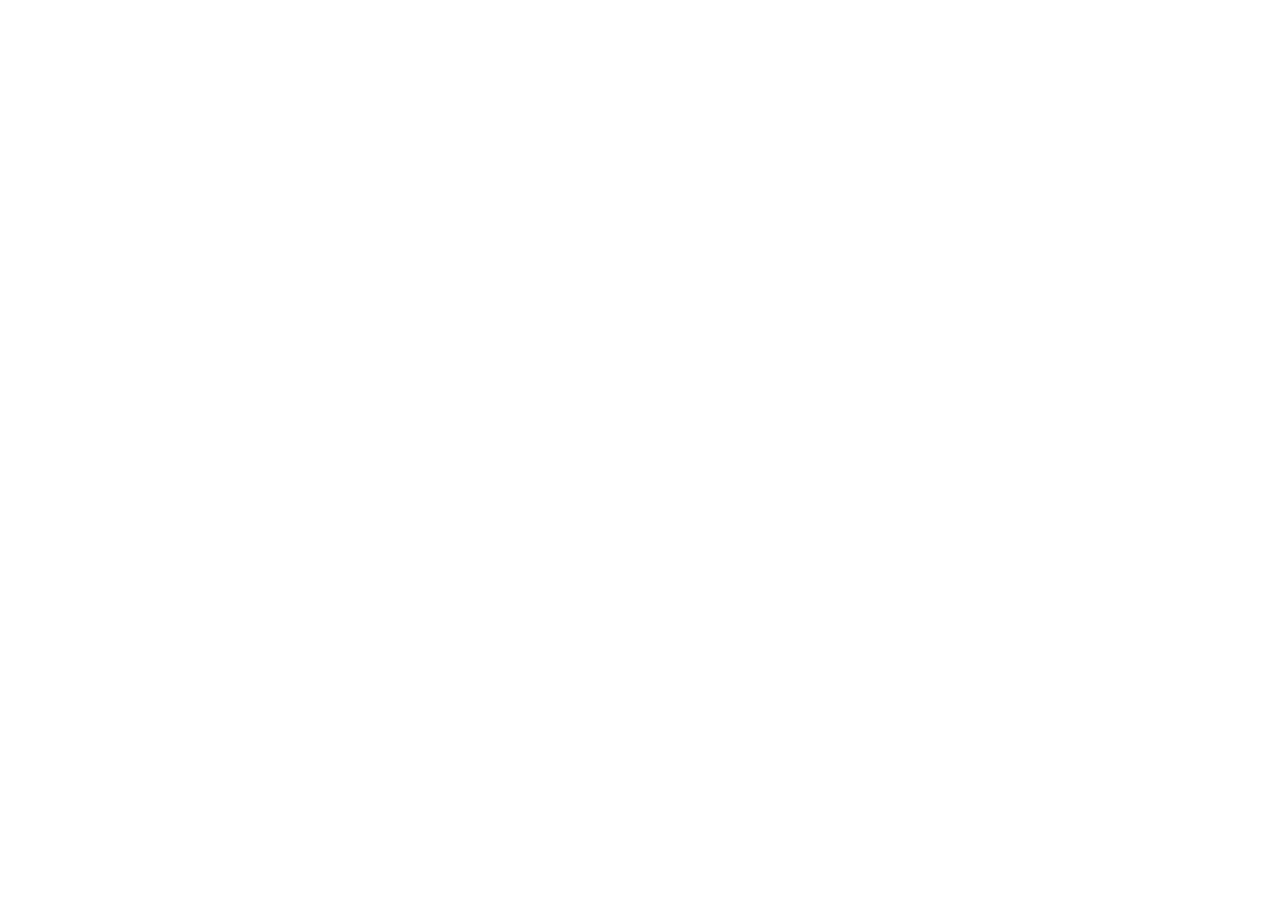
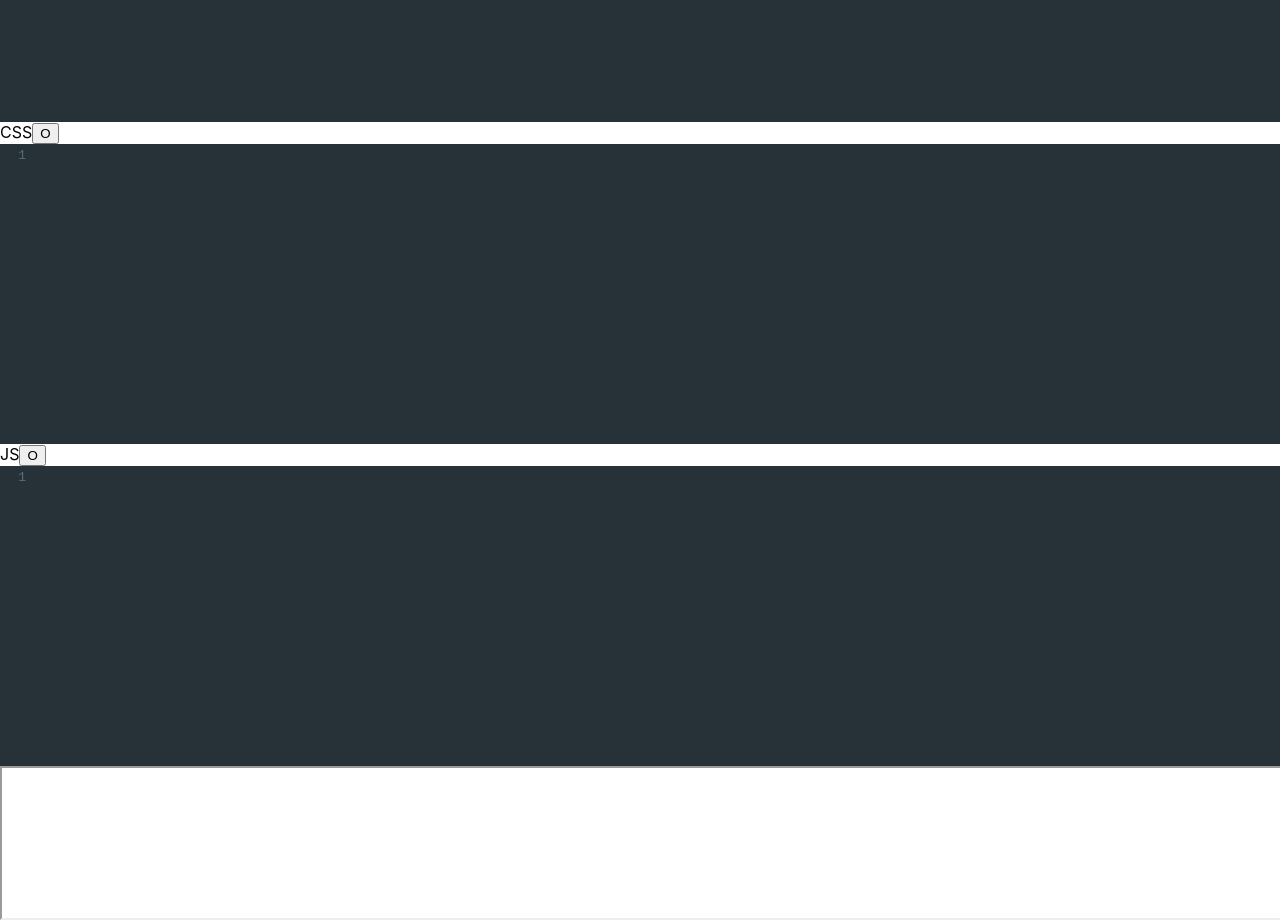
Before and after one commit to s-ashwin/Codepen, a React (Create React App) app: page / in a window 1280 px wide. Shown: the part 200-1124 px from the top of the page. Before the commit the page ends 800 px from the top, so only its background shows below. Built offline with nearby package versions, Linux system fonts and the light colour scheme.

Commit message:
added editor

```diff
--- a/src/App.js
+++ b/src/App.js
@@ -1,9 +1,28 @@
-import React from 'react';
+import React, {useState} from 'react';
+import Editor from './Components/Editor';
 
 function App() {
+
+  const[html,setHtml]=useState("");
+  const[css,setCss]=useState("");
+  const[js,setJs]=useState("");
+
   return (
     <div className="App">
-      <h1>Codepen</h1>
+      <div className= "pannel top" >
+        <Editor lang="xml" title="HTML" value={html} onChange={setHtml}></Editor>
+        <Editor lang="css" title="CSS" value={css} onChange={setCss}></Editor>
+        <Editor lang="javascript" title="JS" value={js} onChange={setJs}></Editor>
+      </div>
+
+      <div className= "pannel bottom" >
+        <iframe
+          title="output"
+          sandbox="allow-scripts"
+          width="100%"
+          height="100%"
+        />
+      </div>
     </div>
   );
 }
--- /dev/null
+++ b/src/Components/Editor.js
@@ -0,0 +1,35 @@
+import React from 'react'
+import "codemirror/lib/codemirror.css";
+import "codemirror/theme/material.css";
+import "codemirror/mode/xml/xml";
+import "codemirror/mode/javascript/javascript";
+import "codemirror/mode/css/css";
+import {Controlled} from "react-codemirror2"
+
+export default function Editor({title,lang,onChange,value}) {
+
+    function handlechange(editor,data,value){
+        onChange(value)
+    }
+
+    return (
+        <div className="editors-container">
+
+            <div className="title">
+                {title}
+                <button>O</button>
+            </div>
+
+            <Controlled onBeforeChange={handlechange}
+             value={value}
+             className="code-mirror-wrapper"
+             options={{
+                lineWrapping: true,
+                lint: true,
+                mode: lang,
+                theme: "material",
+                lineNumbers: true
+                }}></Controlled>
+        </div>
+    )
+}
```
